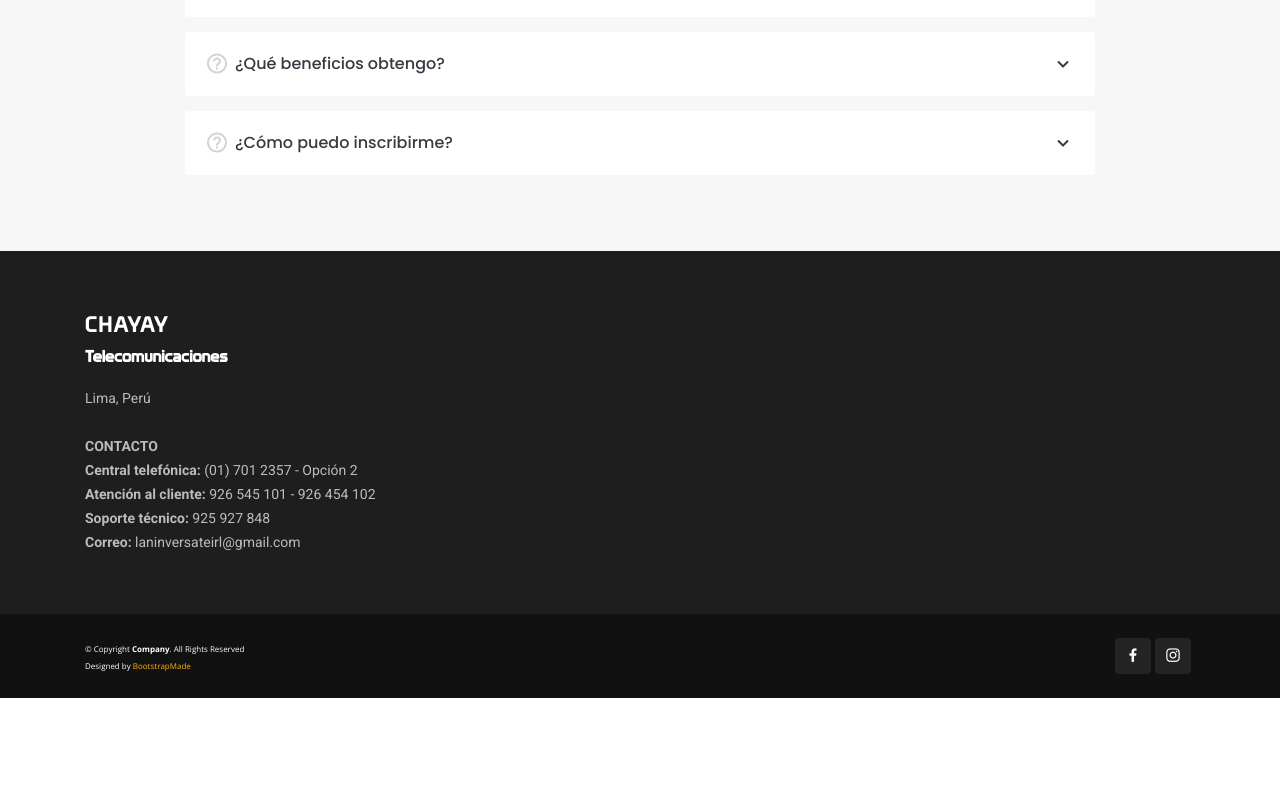
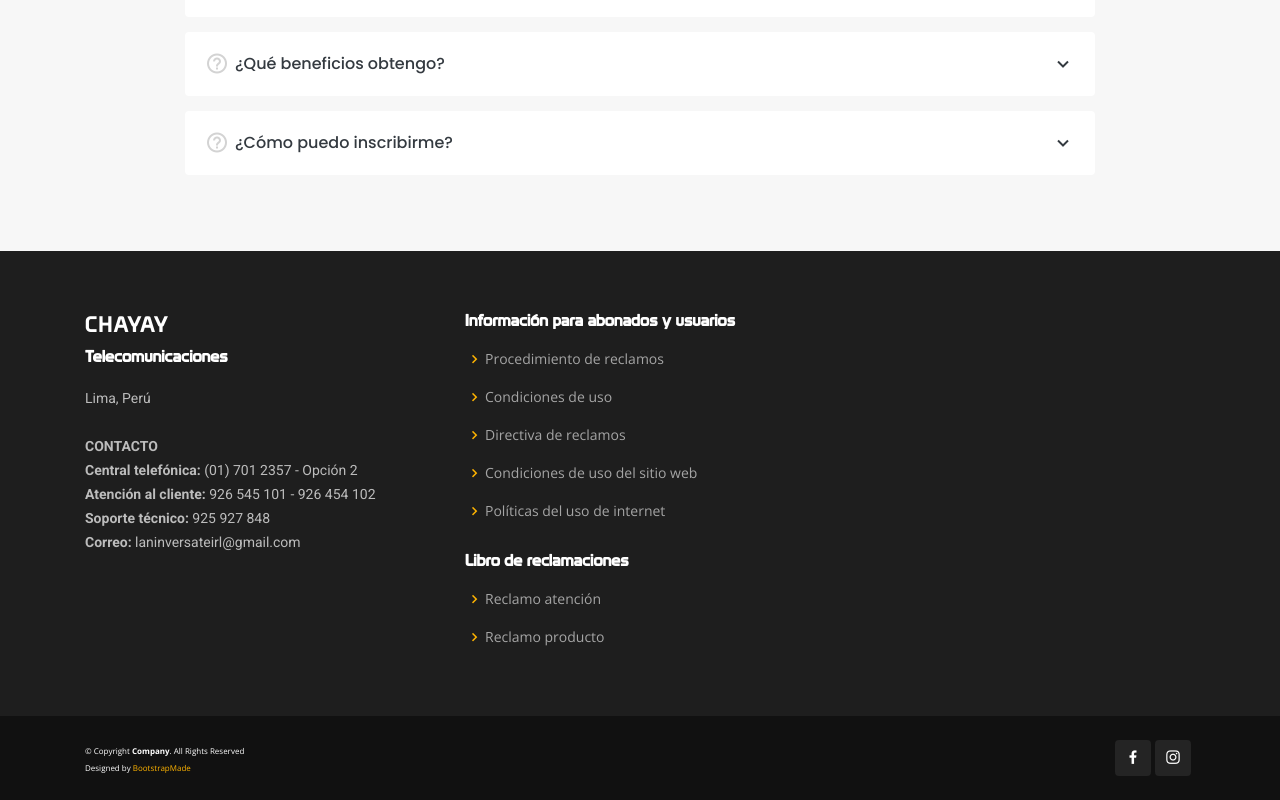
Before and after one commit to Junisoft/chayay-web, an Angular app: page /#/planes in a window 1280 px wide. Shown: the part 1163-1963 px from the top of the page. Before the commit the page ends 1861 px from the top, so only its background shows below. Built offline with nearby package versions, Linux system fonts and the light colour scheme.

Commit message:
added options in footer

```diff
--- a/src/app/shared/footer/footer.component.html
+++ b/src/app/shared/footer/footer.component.html
@@ -18,16 +18,22 @@
             </p>
           </div>
 
-          <!-- <div class="col-lg-2 col-md-6 footer-links">
-            <h4>Useful Links</h4>
+          <div class="col-lg-4 col-md-6 footer-links">
+            <h4>Información para abonados y usuarios</h4>
             <ul>
-              <li><i class="bx bx-chevron-right"></i> <a href="#">Home</a></li>
-              <li><i class="bx bx-chevron-right"></i> <a href="#">About us</a></li>
-              <li><i class="bx bx-chevron-right"></i> <a href="#">Services</a></li>
-              <li><i class="bx bx-chevron-right"></i> <a href="#">Terms of service</a></li>
-              <li><i class="bx bx-chevron-right"></i> <a href="#">Privacy policy</a></li>
+              <li><i class="bx bx-chevron-right"></i> <a [href]="footerLinks.procedimientoReclamos" target="_blank">Procedimiento de reclamos</a></li>
+              <li><i class="bx bx-chevron-right"></i> <a [href]="footerLinks.condicionesUso" target="_blank">Condiciones de uso</a></li>
+              <li><i class="bx bx-chevron-right"></i> <a [href]="footerLinks.directivaReclamos" target="_blank">Directiva de reclamos</a></li>
+              <li><i class="bx bx-chevron-right"></i> <a [href]="footerLinks.condicionesUsoSitioWeb" target="_blank">Condiciones de uso del sitio web</a></li>
+              <li><i class="bx bx-chevron-right"></i> <a [href]="footerLinks.politicasUsoInternet" target="_blank">Políticas del uso de internet</a></li>
             </ul>
-          </div> -->
+            <br>
+            <h4>Libro de reclamaciones</h4>
+            <ul>
+              <li><i class="bx bx-chevron-right"></i> <a href="#" target="_blank">Reclamo atención</a></li>
+              <li><i class="bx bx-chevron-right"></i> <a href="#" target="_blank">Reclamo producto</a></li>
+            </ul>
+          </div>
 
           <!-- <div class="col-lg-3 col-md-6 footer-links">
             <h4>Our Services</h4>
@@ -68,8 +74,8 @@
       </div>
       <div class="social-links text-center text-md-right pt-3 pt-md-0">
         <!-- <a href="#" class="twitter"><i class="bx bxl-twitter"></i></a> -->
-        <a [href]="facebook_link" target="_blank" class="facebook"><i class="bx bxl-facebook"></i></a>
-        <a [href]="instagram_link" target="_blank" class="instagram"><i class="bx bxl-instagram"></i></a>
+        <a [href]="footerLinks.facebook" target="_blank" class="facebook"><i class="bx bxl-facebook"></i></a>
+        <a [href]="footerLinks.instragram" target="_blank" class="instagram"><i class="bx bxl-instagram"></i></a>
         <!-- <a href="#" class="google-plus"><i class="bx bxl-skype"></i></a>
         <a href="#" class="linkedin"><i class="bx bxl-linkedin"></i></a> -->
       </div>
--- a/src/app/shared/footer/footer.component.ts
+++ b/src/app/shared/footer/footer.component.ts
@@ -1,4 +1,5 @@
 import { Component, OnInit } from '@angular/core';
+import { FooterLinks } from 'src/app/interfaces/footer-links.interface';
 
 @Component({
   selector: 'app-footer',
@@ -6,13 +7,22 @@ import { Component, OnInit } from '@angular/core';
   styleUrls: ['./footer.component.css']
 })
 export class FooterComponent implements OnInit {
+  footerLinks: FooterLinks = {
+    facebook: "https://www.facebook.com/laninversat",
+    instragram: "https://www.instagram.com/chayayperu/",
+    procedimientoReclamos: "#",
+    condicionesUso: "#",
+    directivaReclamos: "#",
+    condicionesUsoSitioWeb: "#",
+    politicasUsoInternet: "#",
+    reclamoAtencion: "#",
+    reclamoProducto: "#"
+  }
 
   constructor() { }
 
   ngOnInit(): void {
   }
 
-  public facebook_link: string = "https://www.facebook.com/laninversat";
-  public instagram_link: string = "https://www.instagram.com/chayayperu/";
 
 }
--- a/src/assets/css/style.css
+++ b/src/assets/css/style.css
@@ -2180,7 +2180,7 @@ section {
 
 #footer .footer-top .footer-links ul i {
   padding-right: 2px;
-  color: #1ed33c;
+  color: #ffb400;
   font-size: 18px;
   line-height: 1;
 }
```
Also changed, not shown: src/app/interfaces/footer-links.interface.ts (added, +11 -0 lines).
